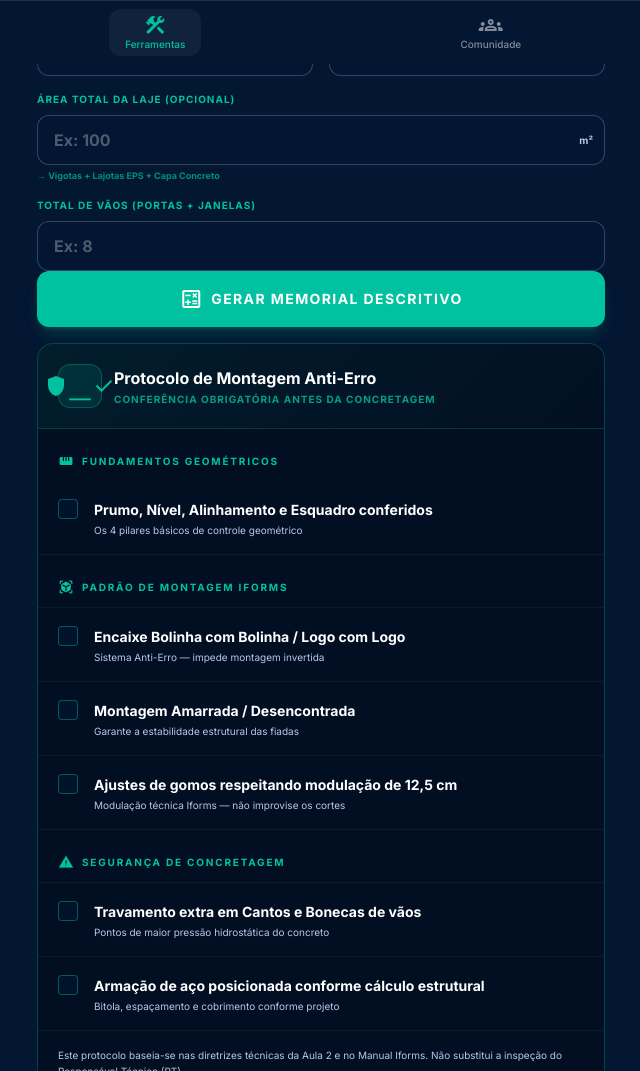
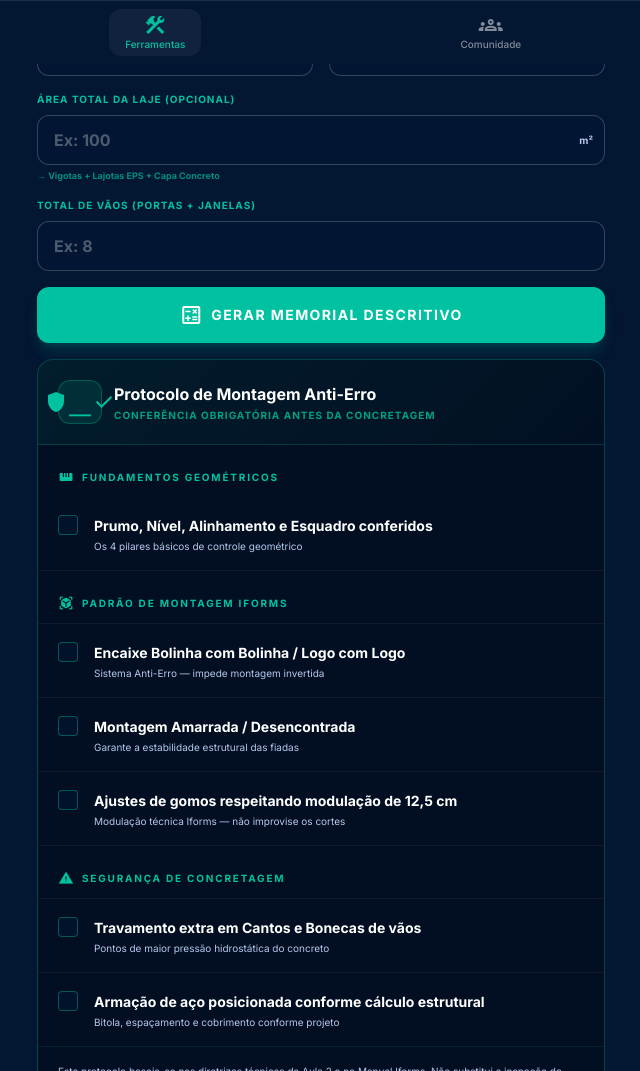
Before and after one commit to entreambientesoficial/ICF-Group, a website built with Vite: page calculadora.html in a window 1280 px wide. Shown: the part 736-1807 px from the top of the page, without its empty margins (319-959 px from the left). Built offline with nearby package versions, Linux system fonts and the light colour scheme; a script that the page names is missing.

Commit message:
fix: corrige ReferenceError icfPrices e espaçamento do botão de memorial

```diff
--- a/calculadora.html
+++ b/calculadora.html
@@ -354,7 +354,7 @@
         </div>
 
         <button onclick="calcularICF()"
-          class="w-full h-14 bg-primary rounded-xl font-black text-on-primary uppercase tracking-widest text-sm hover:opacity-90 active:scale-95 transition-all shadow-lg shadow-primary/20 flex items-center justify-center gap-2">
+          class="w-full h-14 mt-4 bg-primary rounded-xl font-black text-on-primary uppercase tracking-widest text-sm hover:opacity-90 active:scale-95 transition-all shadow-lg shadow-primary/20 flex items-center justify-center gap-2">
           <span class="material-symbols-outlined">calculate</span>
           Gerar Memorial Descritivo
         </button>
@@ -1484,7 +1484,6 @@
       }));
       localStorage.setItem('iforms_cub_padrao', cubValue);
       localStorage.setItem('iforms_modo_financeiro', modoFinanceiro);
-      localStorage.setItem('iforms_icf_prices', JSON.stringify(icfPrices));
 
       const somaAreas   = area18 + area12;
       const formas18    = Math.ceil(area18 * 2);
@@ -1541,6 +1540,7 @@
       const icfDiv     = 1 - (icfPrices.bdi / 100);
       const icfVenda   = icfDiv > 0 ? icfTotal / icfDiv : 0;
       const icfLucro   = icfVenda - icfTotal;
+      localStorage.setItem('iforms_icf_prices', JSON.stringify(icfPrices));
 
       document.getElementById('memArea18').textContent = area18.toFixed(1);
       document.getElementById('memArea12').textContent = area12.toFixed(1);
```
